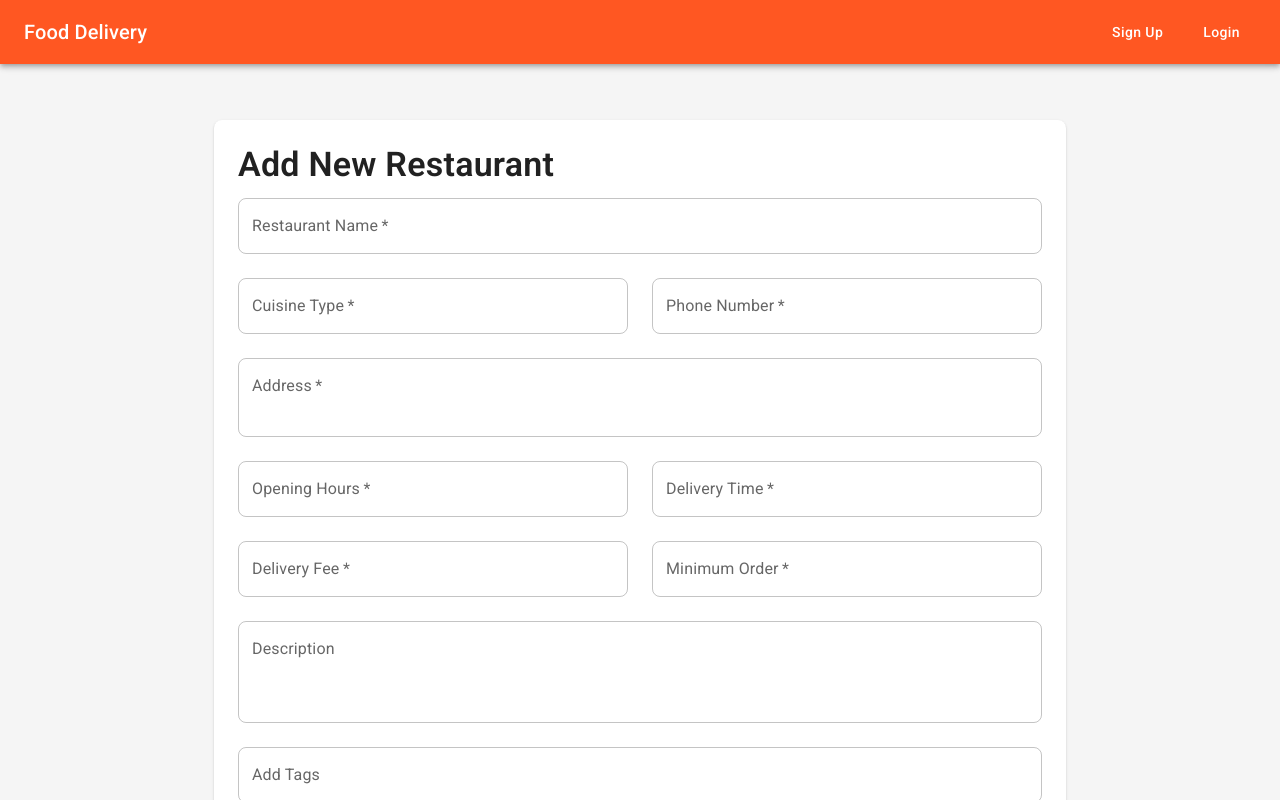
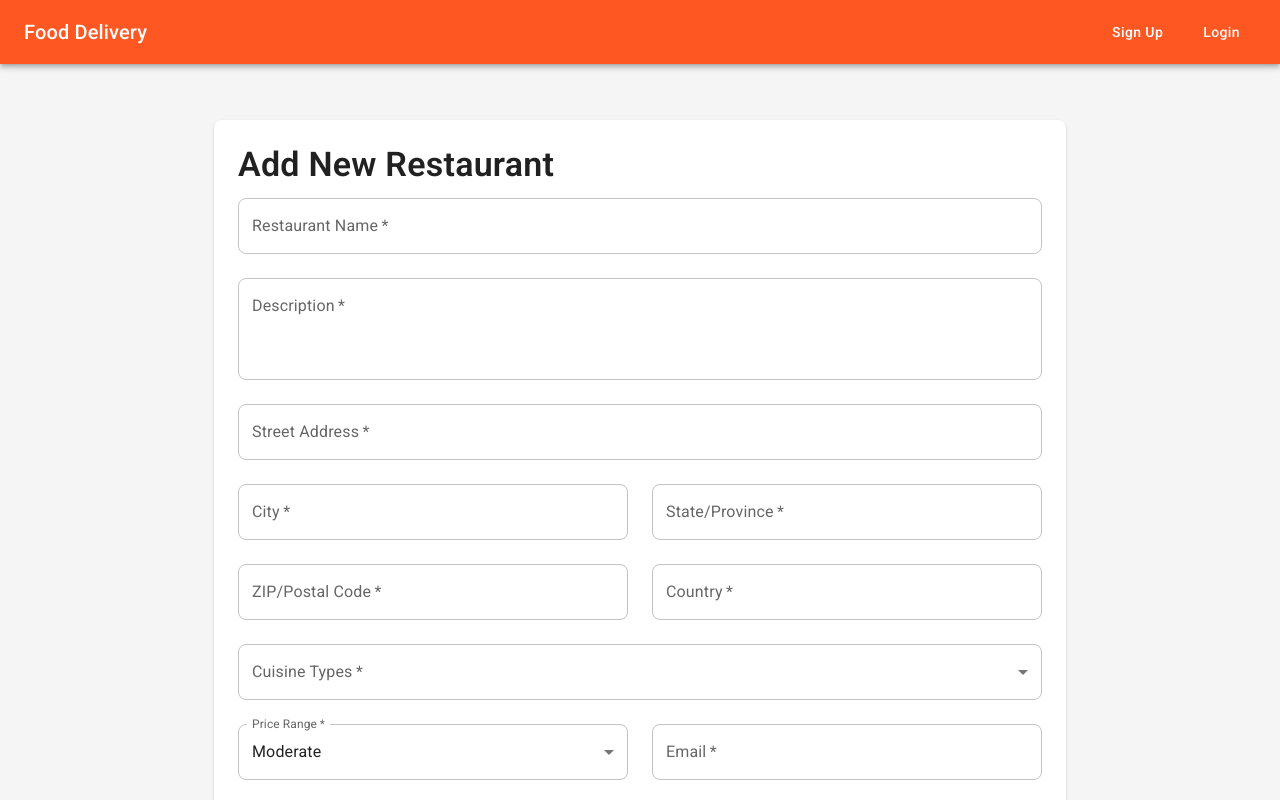
Before and after one commit to ashanthilochana/ds-food-ordering-app, a React (Vite) app in the folder client/: page /add-restaurant in a window 1280 px wide. Shown: the top 800 px of the page. Built offline with nearby package versions, Linux system fonts and the light colour scheme.

Commit message:
Add Resturant

```diff
--- a/client/src/pages/restaurant/AddRestaurant.jsx
+++ b/client/src/pages/restaurant/AddRestaurant.jsx
@@ -13,73 +13,178 @@ import {
   InputLabel,
   Select,
   MenuItem,
-  Chip
+  Chip,
+  OutlinedInput
 } from '@mui/material';
 import { useNavigate } from 'react-router-dom';
 import Layout from '../../components/layout/Layout';
+import restaurantService from '../../services/restaurant.service';
+
+const CUISINE_OPTIONS = [
+  'Italian',
+  'Chinese',
+  'Japanese',
+  'Indian',
+  'Mexican',
+  'Thai',
+  'American',
+  'Mediterranean',
+  'Korean',
+  'Vietnamese',
+  'French',
+  'Greek',
+  'Spanish',
+  'Middle Eastern',
+  'Caribbean',
+  'African',
+  'German',
+  'British',
+  'Russian',
+  'Brazilian'
+];
 
 const AddRestaurant = () => {
   const navigate = useNavigate();
   const [formData, setFormData] = useState({
     name: '',
-    cuisine: '',
-    address: '',
-    phone: '',
+    description: '',
+    address: {
+      street: '',
+      city: '',
+      state: '',
+      zipCode: '',
+      country: ''
+    },
+    cuisine: [],
+    priceRange: 'moderate',
+    contactInfo: {
+      email: '',
+      phone: ''
+    },
     openingHours: '',
     deliveryTime: '',
     deliveryFee: '',
     minOrder: '',
-    description: '',
     tags: []
   });
-  const [tagInput, setTagInput] = useState('');
   const [error, setError] = useState('');
   const [success, setSuccess] = useState(false);
+  const [validationErrors, setValidationErrors] = useState({});
+
+  const validateForm = () => {
+    const errors = {};
+
+    if (!formData.name.trim()) {
+      errors.name = 'Restaurant name is required';
+    }
+
+    if (!formData.description.trim()) {
+      errors.description = 'Description is required';
+    }
+
+    if (!formData.address.street.trim()) {
+      errors['address.street'] = 'Street address is required';
+    }
+
+    if (!formData.address.city.trim()) {
+      errors['address.city'] = 'City is required';
+    }
+
+    if (!formData.address.country.trim()) {
+      errors['address.country'] = 'Country is required';
+    }
+
+    if (!formData.cuisine || formData.cuisine.length === 0) {
+      errors.cuisine = 'At least one cuisine type is required';
+    }
+
+    if (!['budget', 'moderate', 'expensive', 'luxury'].includes(formData.priceRange)) {
+      errors.priceRange = 'Invalid price range';
+    }
+
+    if (!formData.contactInfo.email) {
+      errors['contactInfo.email'] = 'Email is required';
+    } else if (!/^[A-Z0-9._%+-]+@[A-Z0-9.-]+\.[A-Z]{2,}$/i.test(formData.contactInfo.email)) {
+      errors['contactInfo.email'] = 'Invalid email format';
+    }
+
+    if (formData.contactInfo.phone && !/^\+?[\d\s-]+$/.test(formData.contactInfo.phone)) {
+      errors['contactInfo.phone'] = 'Invalid phone number format';
+    }
+
+    setValidationErrors(errors);
+    return Object.keys(errors).length === 0;
+  };
 
   const handleChange = (e) => {
     const { name, value } = e.target;
+    if (name.includes('.')) {
+      const [parent, child] = name.split('.');
+      setFormData(prev => ({
+        ...prev,
+        [parent]: {
+          ...prev[parent],
+          [child]: value
+        }
+      }));
+    } else {
+      setFormData(prev => ({
+        ...prev,
+        [name]: value
+      }));
+    }
+    // Clear validation error when field is edited
+    if (validationErrors[name]) {
+      setValidationErrors(prev => ({
+        ...prev,
+        [name]: undefined
+      }));
+    }
+  };
+
+  const handleCuisineChange = (event) => {
+    const {
+      target: { value },
+    } = event;
     setFormData(prev => ({
       ...prev,
-      [name]: value
+      cuisine: typeof value === 'string' ? value.split(',') : value,
+    }));
+    // Clear validation error when cuisine is selected
+    setValidationErrors(prev => ({
+      ...prev,
+      cuisine: undefined
     }));
   };
 
-  const handleTagInputChange = (e) => {
-    setTagInput(e.target.value);
-  };
-
-  const handleTagInputKeyPress = (e) => {
-    if (e.key === 'Enter' && tagInput.trim()) {
-      e.preventDefault();
-      if (!formData.tags.includes(tagInput.trim())) {
-        setFormData(prev => ({
-          ...prev,
-          tags: [...prev.tags, tagInput.trim()]
-        }));
-      }
-      setTagInput('');
-    }
-  };
-
-  const handleRemoveTag = (tagToRemove) => {
+  const handleRemoveCuisine = (cuisineToRemove) => {
     setFormData(prev => ({
       ...prev,
-      tags: prev.tags.filter(tag => tag !== tagToRemove)
+      cuisine: prev.cuisine.filter(cuisine => cuisine !== cuisineToRemove)
     }));
+    // Only show validation error if there are no cuisines left
+    if (formData.cuisine.length <= 1) {
+      setValidationErrors(prev => ({
+        ...prev,
+        cuisine: 'At least one cuisine type is required'
+      }));
+    }
   };
 
   const handleSubmit = async (e) => {
     e.preventDefault();
+    if (!validateForm()) {
+      return;
+    }
     try {
-      // TODO: Replace with actual API call
-      // const response = await restaurantService.addRestaurant(formData);
+      const response = await restaurantService.createRestaurant(formData);
       console.log('Restaurant data:', formData);
       setSuccess(true);
       setTimeout(() => {
         navigate('/dashboard');
       }, 2000);
     } catch (err) {
-      setError('Failed to add restaurant. Please try again.');
+      setError(err.message || 'Failed to add restaurant. Please try again.');
     }
   };
 
@@ -100,43 +205,166 @@ const AddRestaurant = () => {
                   name="name"
                   value={formData.name}
                   onChange={handleChange}
+                  error={!!validationErrors.name}
+                  helperText={validationErrors.name}
+                />
+              </Grid>
+              <Grid item xs={12}>
+                <TextField
+                  required
+                  fullWidth
+                  label="Description"
+                  name="description"
+                  value={formData.description}
+                  onChange={handleChange}
+                  multiline
+                  rows={3}
+                  error={!!validationErrors.description}
+                  helperText={validationErrors.description}
+                />
+              </Grid>
+              <Grid item xs={12}>
+                <TextField
+                  required
+                  fullWidth
+                  label="Street Address"
+                  name="address.street"
+                  value={formData.address.street}
+                  onChange={handleChange}
+                  error={!!validationErrors['address.street']}
+                  helperText={validationErrors['address.street']}
                 />
               </Grid>
               <Grid item xs={12} sm={6}>
                 <TextField
                   required
                   fullWidth
-                  label="Cuisine Type"
-                  name="cuisine"
-                  value={formData.cuisine}
+                  label="City"
+                  name="address.city"
+                  value={formData.address.city}
                   onChange={handleChange}
+                  error={!!validationErrors['address.city']}
+                  helperText={validationErrors['address.city']}
                 />
               </Grid>
               <Grid item xs={12} sm={6}>
                 <TextField
                   required
                   fullWidth
-                  label="Phone Number"
-                  name="phone"
-                  value={formData.phone}
+                  label="State/Province"
+                  name="address.state"
+                  value={formData.address.state}
                   onChange={handleChange}
-                />
-              </Grid>
-              <Grid item xs={12}>
-                <TextField
-                  required
-                  fullWidth
-                  label="Address"
-                  name="address"
-                  value={formData.address}
-                  onChange={handleChange}
-                  multiline
-                  rows={2}
+                  error={!!validationErrors['address.state']}
+                  helperText={validationErrors['address.state']}
                 />
               </Grid>
               <Grid item xs={12} sm={6}>
                 <TextField
                   required
+                  fullWidth
+                  label="ZIP/Postal Code"
+                  name="address.zipCode"
+                  value={formData.address.zipCode}
+                  onChange={handleChange}
+                  error={!!validationErrors['address.zipCode']}
+                  helperText={validationErrors['address.zipCode']}
+                />
+              </Grid>
+              <Grid item xs={12} sm={6}>
+                <TextField
+                  required
+                  fullWidth
+                  label="Country"
+                  name="address.country"
+                  value={formData.address.country}
+                  onChange={handleChange}
+                  error={!!validationErrors['address.country']}
+                  helperText={validationErrors['address.country']}
+                />
+              </Grid>
+              <Grid item xs={12}>
+                <FormControl fullWidth required error={!!validationErrors.cuisine}>
+                  <InputLabel>Cuisine Types</InputLabel>
+                  <Select
+                    multiple
+                    value={formData.cuisine}
+                    onChange={handleCuisineChange}
+                    input={<OutlinedInput label="Cuisine Types" />}
+                    renderValue={(selected) => (
+                      <Box sx={{ display: 'flex', flexWrap: 'wrap', gap: 0.5 }}>
+                        {selected.map((value) => (
+                          <Chip
+                            key={value}
+                            label={value}
+                            onDelete={() => handleRemoveCuisine(value)}
+                            color="primary"
+                          />
+                        ))}
+                      </Box>
+                    )}
+                  >
+                    {CUISINE_OPTIONS.map((cuisine) => (
+                      <MenuItem key={cuisine} value={cuisine}>
+                        {cuisine}
+                      </MenuItem>
+                    ))}
+                  </Select>
+                  {validationErrors.cuisine && (
+                    <Typography color="error" variant="caption">
+                      {validationErrors.cuisine}
+                    </Typography>
+                  )}
+                </FormControl>
+              </Grid>
+              <Grid item xs={12} sm={6}>
+                <FormControl fullWidth required error={!!validationErrors.priceRange}>
+                  <InputLabel>Price Range</InputLabel>
+                  <Select
+                    name="priceRange"
+                    value={formData.priceRange}
+                    onChange={handleChange}
+                    label="Price Range"
+                  >
+                    <MenuItem value="budget">Budget</MenuItem>
+                    <MenuItem value="moderate">Moderate</MenuItem>
+                    <MenuItem value="expensive">Expensive</MenuItem>
+                    <MenuItem value="luxury">Luxury</MenuItem>
+                  </Select>
+                  {validationErrors.priceRange && (
+                    <Typography color="error" variant="caption">
+                      {validationErrors.priceRange}
+                    </Typography>
+                  )}
+                </FormControl>
+              </Grid>
+              <Grid item xs={12} sm={6}>
+                <TextField
+                  required
+                  fullWidth
+                  label="Email"
+                  name="contactInfo.email"
+                  type="email"
+                  value={formData.contactInfo.email}
+                  onChange={handleChange}
+                  error={!!validationErrors['contactInfo.email']}
+                  helperText={validationErrors['contactInfo.email']}
+                />
+              </Grid>
+              <Grid item xs={12} sm={6}>
+                <TextField
+                  fullWidth
+                  label="Phone Number"
+                  name="contactInfo.phone"
+                  value={formData.contactInfo.phone}
+                  onChange={handleChange}
+                  error={!!validationErrors['contactInfo.phone']}
+                  helperText={validationErrors['contactInfo.phone']}
+                  placeholder="+1234567890"
+                />
+              </Grid>
+              <Grid item xs={12} sm={6}>
+                <TextField
                   fullWidth
                   label="Opening Hours"
                   name="openingHours"
@@ -147,7 +375,6 @@ const AddRestaurant = () => {
               </Grid>
               <Grid item xs={12} sm={6}>
                 <TextField
-                  required
                   fullWidth
                   label="Delivery Time"
                   name="deliveryTime"
@@ -158,7 +385,6 @@ const AddRestaurant = () => {
               </Grid>
               <Grid item xs={12} sm={6}>
                 <TextField
-                  required
                   fullWidth
                   label="Delivery Fee"
                   name="deliveryFee"
@@ -169,7 +395,6 @@ const AddRestaurant = () => {
               </Grid>
               <Grid item xs={12} sm={6}>
                 <TextField
-                  required
                   fullWidth
                   label="Minimum Order"
                   name="minOrder"
@@ -177,36 +402,6 @@ const AddRestaurant = () => {
                   onChange={handleChange}
                   placeholder="e.g., $10"
                 />
-              </Grid>
-              <Grid item xs={12}>
-                <TextField
-                  fullWidth
-                  label="Description"
-                  name="description"
-                  value={formData.description}
-                  onChange={handleChange}
-                  multiline
-                  rows={3}
-                />
-              </Grid>
-              <Grid item xs={12}>
-                <TextField
-                  fullWidth
-                  label="Add Tags"
-                  value={tagInput}
-                  onChange={handleTagInputChange}
-                  onKeyPress={handleTagInputKeyPress}
-                  placeholder="Press Enter to add tags"
-                />
-                <Box sx={{ mt: 1, display: 'flex', flexWrap: 'wrap', gap: 1 }}>
-                  {formData.tags.map((tag, index) => (
-                    <Chip
-                      key={index}
-                      label={tag}
-                      onDelete={() => handleRemoveTag(tag)}
-                    />
-                  ))}
-                </Box>
               </Grid>
               <Grid item xs={12}>
                 <Box sx={{ display: 'flex', gap: 2, justifyContent: 'flex-end' }}>
```
Also changed, not shown: client/src/services/restaurant.service.js (+110 -6 lines).
